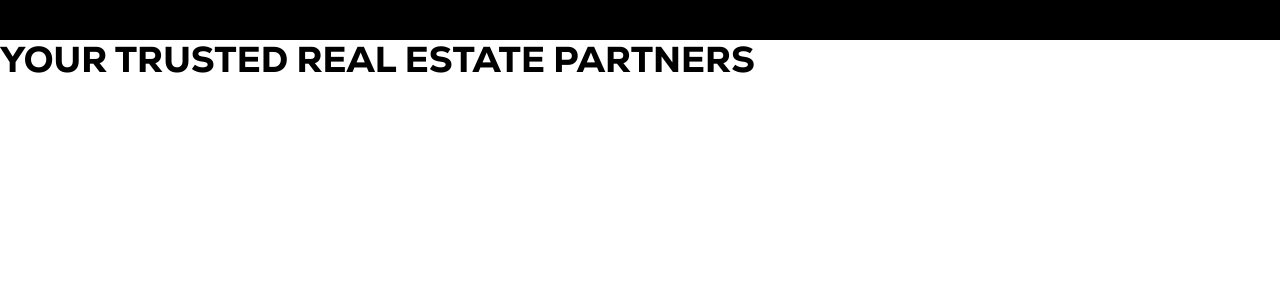
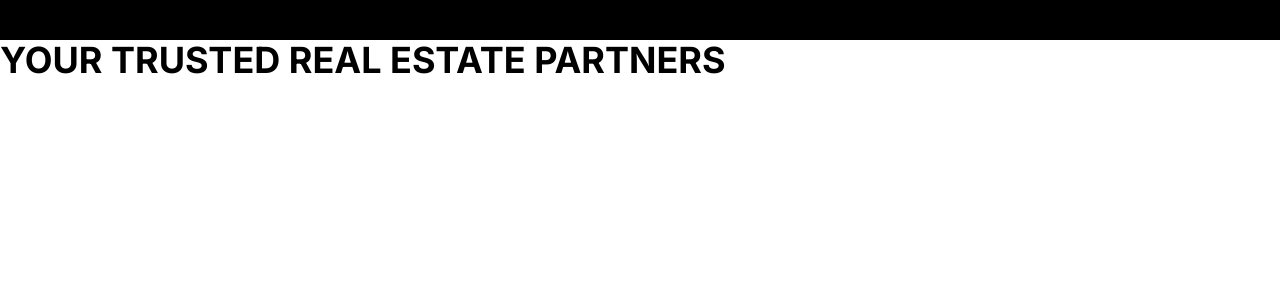
Before and after one commit to high-haseeb/sarmayakar, a Next.js app: page / in a window 1280 px wide. Shown: the top 300 px of the page. Built offline with nearby package versions, Linux system fonts and the light colour scheme.

Commit message:
font nexa -> font inter

```diff
--- a/app/layout.tsx
+++ b/app/layout.tsx
@@ -1,5 +1,7 @@
 import type { Metadata } from "next";
+import { Inter } from 'next/font/google'
 import "./globals.css";
+const inter = Inter({ subsets: ['latin'] })
 
 
 export const metadata: Metadata = {
@@ -14,7 +16,7 @@
 }>) {
   return (
     <html lang="en">
-      <body className={'font-nexa'}>{children}</body>
+      <body className={inter.className}>{children}</body>
     </html>
   );
 }
```
